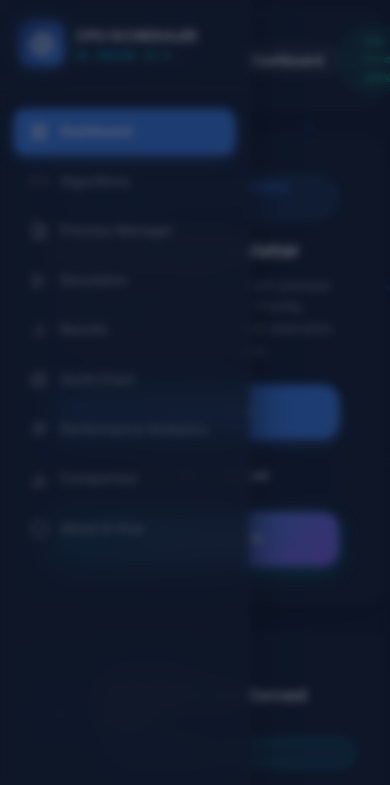
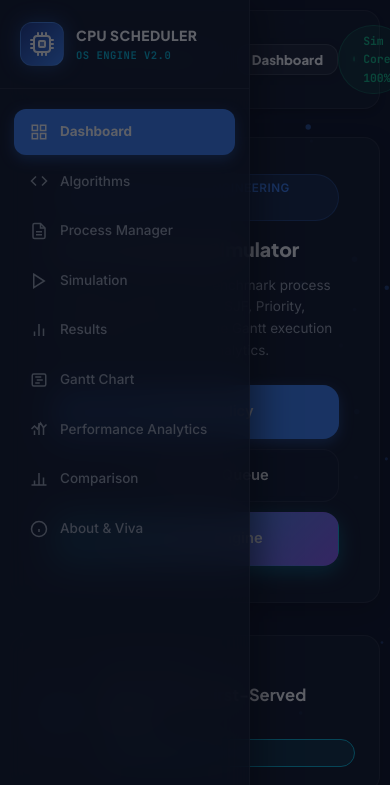
Before and after one commit to sahilss5/CPU-Scheduling-Simulator, a plain HTML site: page index.html in a window 390 px wide. Both pictures are taken after a click on the button "Toggle Sidebar Navigation". Shown: the top 785 px of the page. Drawn offline with nearby package versions, Linux system fonts and the light colour scheme.

Commit message:
Fix mobile sidebar overlay stuck issue by removing backdrop-filter blur and enforcing display:none and visibility:hidden when closed

```diff
--- a/script.js
+++ b/script.js
@@ -1271,6 +1271,9 @@ class UIController {
             if (overlay) overlay.classList.remove('active');
         };
 
+        // Guarantee closed state on initial load
+        closeSidebar();
+
         if (this.sidebarToggleBtn) {
             this.sidebarToggleBtn.addEventListener('click', () => {
                 const isOpen = this.sidebar.classList.toggle('open');
--- a/style.css
+++ b/style.css
@@ -2224,25 +2224,37 @@ kbd.key-badge:hover, .shortcut-card:hover kbd.key-badge {
    20. RESPONSIVE BREAKPOINTS & ACCESSIBILITY SYSTEM
    -------------------------------------------------------------------------- */
 
-/* Sidebar Overlay Backdrop */
+/* Sidebar Overlay Backdrop (Closed by default, no backdrop blur to avoid mobile GPU layer bugs) */
 .sidebar-overlay {
     position: fixed;
     top: 0;
     left: 0;
     width: 100vw;
     height: 100vh;
-    background: rgba(15, 23, 42, 0.65);
-    backdrop-filter: blur(4px);
-    -webkit-backdrop-filter: blur(4px);
+    background: rgba(7, 10, 20, 0.65);
     z-index: 999;
+    display: none;
     opacity: 0;
+    visibility: hidden;
     pointer-events: none;
-    transition: opacity 0.3s ease;
+    transition: opacity 0.25s ease, visibility 0.25s ease;
 }
 
 .sidebar-overlay.active {
+    display: block;
     opacity: 1;
+    visibility: visible;
     pointer-events: auto;
+}
+
+@media (min-width: 993px) {
+    .sidebar-overlay,
+    .sidebar-overlay.active {
+        display: none !important;
+        opacity: 0 !important;
+        visibility: hidden !important;
+        pointer-events: none !important;
+    }
 }
 
 /* Tablet & Laptop (<= 1024px) */
```
